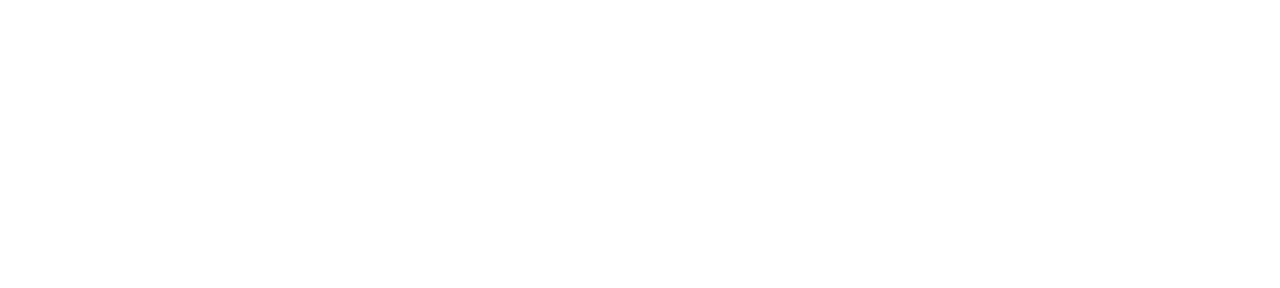
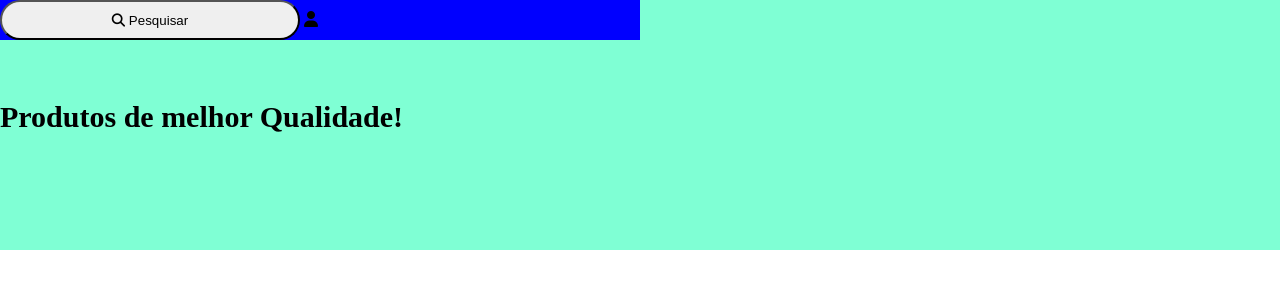
Before and after one commit to GuilhermeVianadeSouza/PEND-Desafio-Loja, a plain HTML site: page index.html in a window 1280 px wide. Drawn offline with Linux system fonts and the light colour scheme.

Commit message:
Realizando um trabalho no header, falta ajustes de lugares, cards iniciais e mais algumas outras coisas. versão 1.1

```diff
--- a/index.html
+++ b/index.html
@@ -3,9 +3,23 @@
 <head>
     <meta charset="UTF-8">
     <meta name="viewport" content="width=device-width, initial-scale=1.0">
+    <link rel="stylesheet" href="./style.css">
+    <script type="module" src="./app.js" defer></script>
+    <script src="https://kit.fontawesome.com/b7dd0eaa54.js" crossorigin="anonymous"></script>
     <title>Loja GVS-Produtos eletrônicos</title>
 </head>
 <body>
-    <header></header>
+    <header>
+
+        <div class="legenda-principal"><h2>Produtos de melhor Qualidade!</h2></div>
+        <div class="icones">
+            <button>
+                <i class="fa-solid fa-magnifying-glass"></i>
+                Pesquisar
+            </button>
+            <i class="fa-solid fa-user"></i>
+        </div>
+    </header>
+    <div class="inicial" id="inicial"></div>
 </body>
 </html>
--- a/style.css
+++ b/style.css
@@ -3,3 +3,48 @@
     margin: 0;
     box-sizing: border-box;
 }
+
+body {
+    height: 100%;
+    width: 100%;
+}
+
+header{
+    display:flex;
+    justify-content: space-between;
+    background-color: aquamarine;
+    width: 100%;
+    height: 250px;
+}
+
+header h1 {
+    font-size: 40px;
+    height: 20%;
+}
+
+header h2 {
+    position: fixed;
+    font-size: 30px;
+    margin-top: 50px;
+    top: 50px;
+}
+
+header div {
+    background-color: blue;
+    width: 50%;
+    position: absolute;
+}
+
+header button{
+    width: 300px;
+    height: 40px;
+    align-items:initial;
+    border-radius: 60px;
+}
+
+
+.icones {
+
+    position: absolute;
+
+}
```
